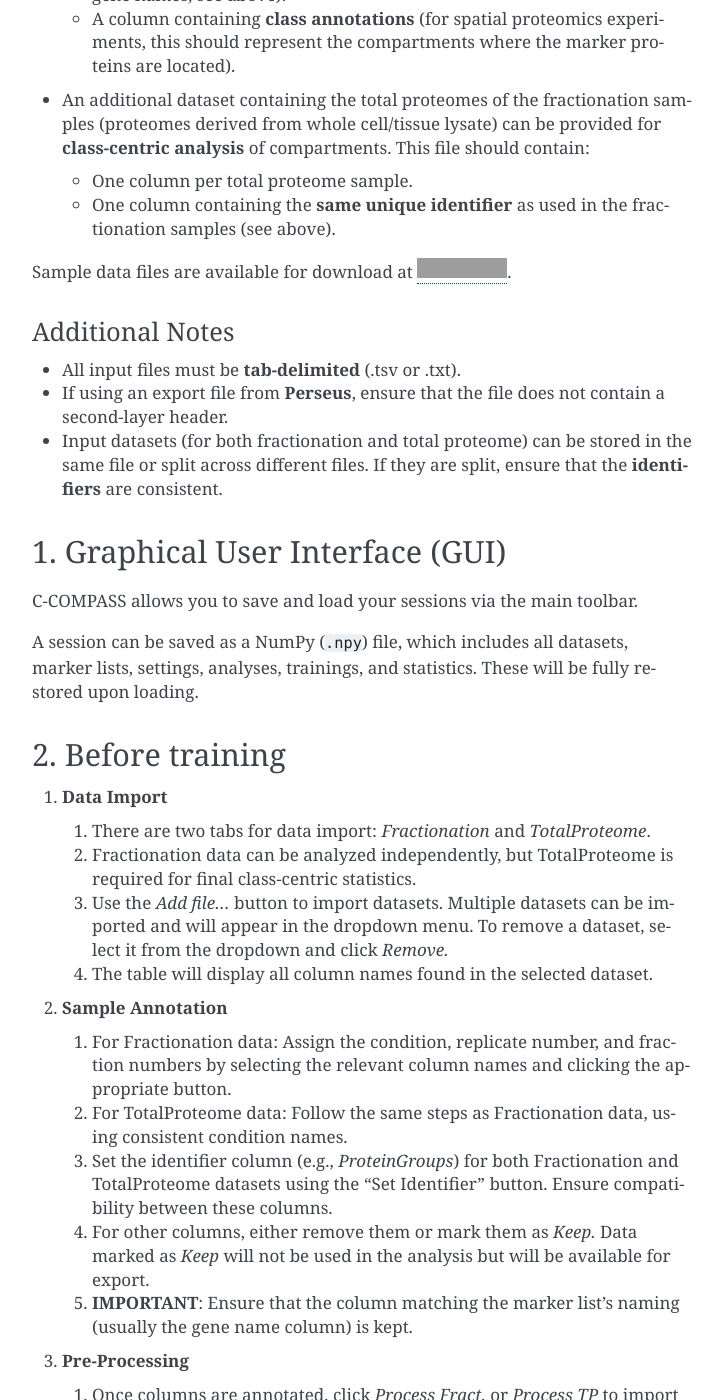
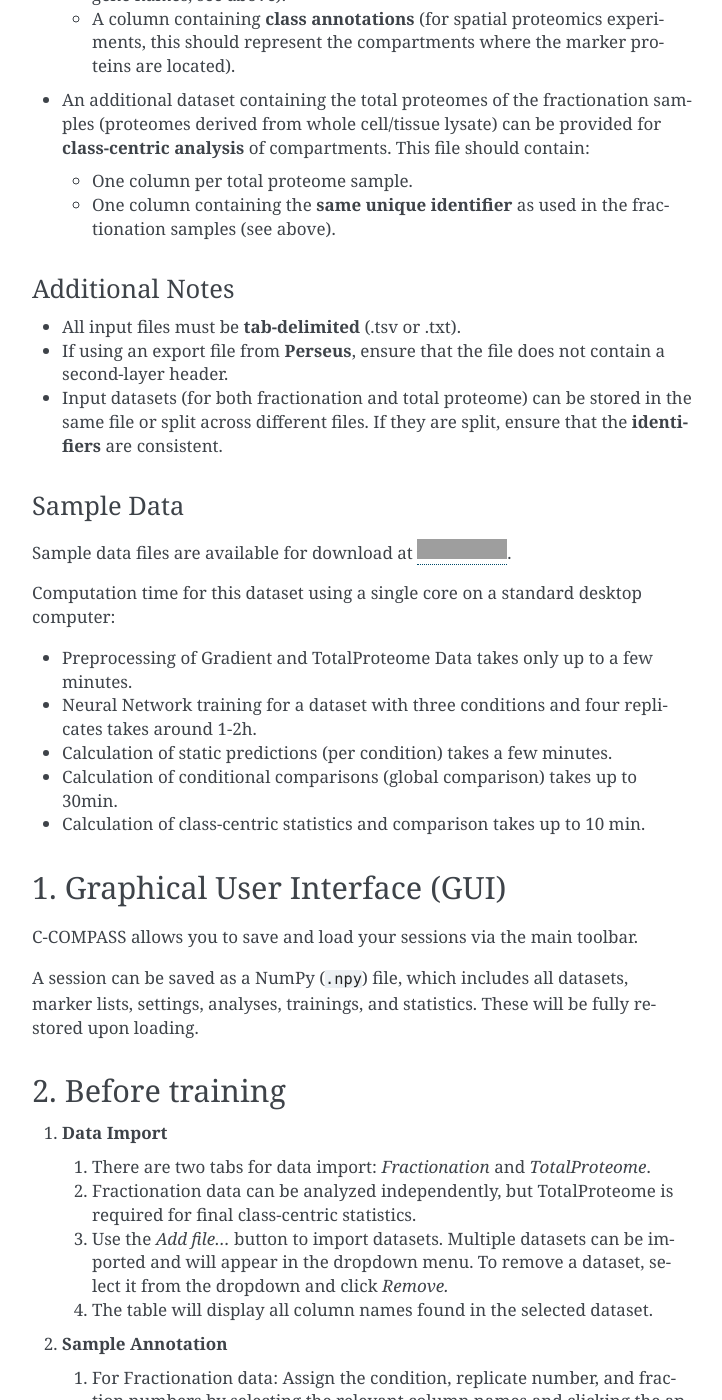
Before and after one commit to ICB-DCM/C-COMPASS, a Sphinx documentation site: the page built from doc/usage.rst, in a window 1280 px wide and 1400 px high, scrolled down 596 px. Shown: the whole window, without its empty margins (388-1110 px from the left). Built offline with Sphinx 7.4.7, drawn with Linux system fonts in a browser that asks for light colours; grey boxes are pictures that could not be loaded.

Commit message:
Doc: Update usage guide

```diff
--- a/doc/usage.rst
+++ b/doc/usage.rst
@@ -21,20 +21,33 @@ Usage Guide
   * One column per total proteome sample.
   * One column containing the **same unique identifier** as used in the fractionation samples (see above).
 
+Additional Notes
+----------------
+
+* All input files must be **tab-delimited** (.tsv or .txt).
+* If using an export file from **Perseus**, ensure that the file does not contain a second-layer header.
+* Input datasets (for both fractionation and total proteome) can be stored in the same file or split across different files. If they are split, ensure that the **identifiers** are consistent.
+
+
+Sample Data
+-----------
 
 Sample data files are available for download at |sample_data|.
 
 .. |sample_data| image:: https://zenodo.org/badge/DOI/10.5281/zenodo.13901167.svg
   :target: https://doi.org/10.5281/zenodo.13901167
 
+Computation time for this dataset using a single core on a standard desktop
+computer:
 
-
-Additional Notes
-----------------
-
-* All input files must be **tab-delimited** (.tsv or .txt).
-* If using an export file from **Perseus**, ensure that the file does not contain a second-layer header.
-* Input datasets (for both fractionation and total proteome) can be stored in the same file or split across different files. If they are split, ensure that the **identifiers** are consistent.
+* Preprocessing of Gradient and TotalProteome Data takes only up to a few
+  minutes.
+* Neural Network training for a dataset with three conditions and four
+  replicates takes around 1-2h.
+* Calculation of static predictions (per condition) takes a few minutes.
+* Calculation of conditional comparisons (global comparison) takes up to
+  30min.
+* Calculation of class-centric statistics and comparison takes up to 10 min.
 
 
 1. Graphical User Interface (GUI)
```
Also changed, not shown: README.md (+1 -14 lines).
